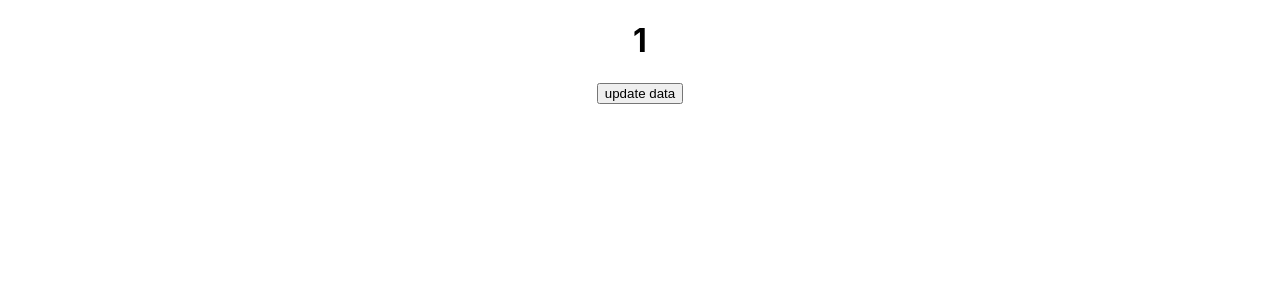
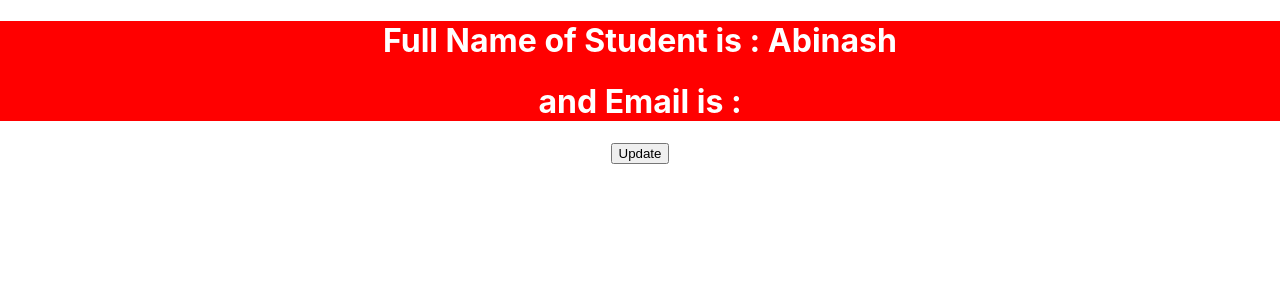
Before and after one commit to abinash0013/learning-ReactJs, a React (Create React App) app: page / in a window 1280 px wide. Shown: the top 300 px of the page. Built offline with nearby package versions, Linux system fonts and the light colour scheme.

Commit message:
props with functional component

```diff
--- a/src/App.js
+++ b/src/App.js
@@ -2,28 +2,48 @@ import React, { Component, useState } from "react";
 import logo from "./logo.svg";
 import "./App.css";
 // import User from "./User";
+// import { Student } from "./Student";
+import Student from "./Student";
+
+// Props in function component //
+function App() {
+    const [name, setName] = useState("Abinash");
+    return (
+        <div className="App">
+            <Student name={name} />
+            <button
+                onClick={() => {
+                    setName("Abinash Sonar");
+                }}
+            >
+                Update
+            </button>
+            {/* sending pros in functional component */}
+        </div>
+    );
+}
 
 // state in class component //
-class App extends Component {
-    //class component does not use useState it always us constructor and constructor use super to get this form its drive class
-    constructor() {
-        super();
-        this.state = {
-            data: 1,
-        };
-    }
-    apple() {
-        this.setState({ data: this.state.data + 1 });
-    }
-    render() {
-        return (
-            <div className="App">
-                <h1>{this.state.data}</h1>
-                <button onClick={() => this.apple()}>update data</button>
-            </div>
-        );
-    }
-}
+// class App extends Component {
+//     //class component does not use useState it always us constructor and constructor use super to get this form its drive class //
+//     constructor() {
+//         super();
+//         this.state = {
+//             data: 1,
+//         };
+//     }
+//     apple() {
+//         this.setState({ data: this.state.data + 1 });
+//     }
+//     render() {
+//         return (
+//             <div className="App">
+//                 <h1>{this.state.data}</h1>
+//                 <button onClick={() => this.apple()}>update data</button>
+//             </div>
+//         );
+//     }
+// }
 
 // state in functional component //
 // function App() {
--- /dev/null
+++ b/src/Student.js
@@ -0,0 +1,19 @@
+// export function Student() {
+//     return (
+//         <div>
+//             <h1>Student Component</h1>
+//         </div>
+//     );
+// }
+
+function Student(props) {
+    console.log(props);
+    return (
+        <div style={{ backgroundColor: "red", color: "white" }}>
+            <h1>Full Name of Student is : {props.name}</h1>
+            <h1>and Email is : {props.email}</h1>
+        </div>
+    );
+}
+
+export default Student;
```
